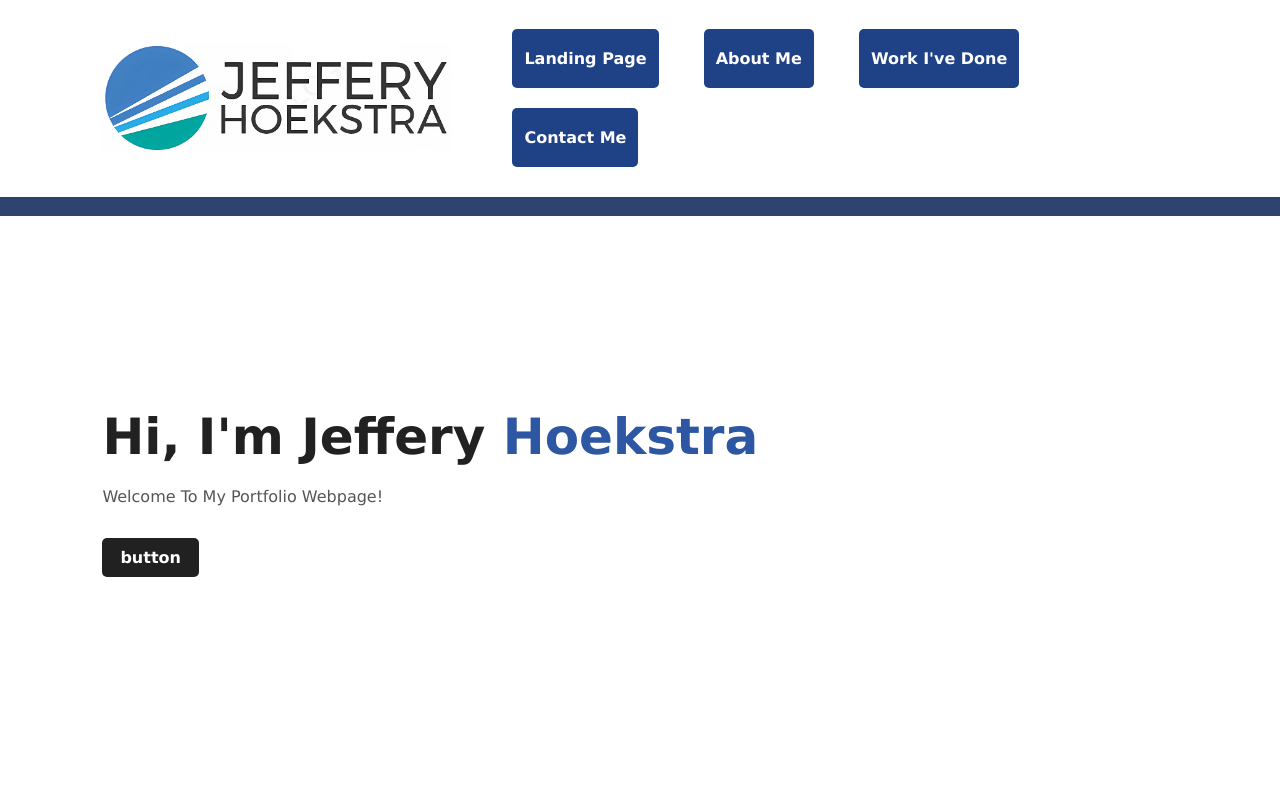
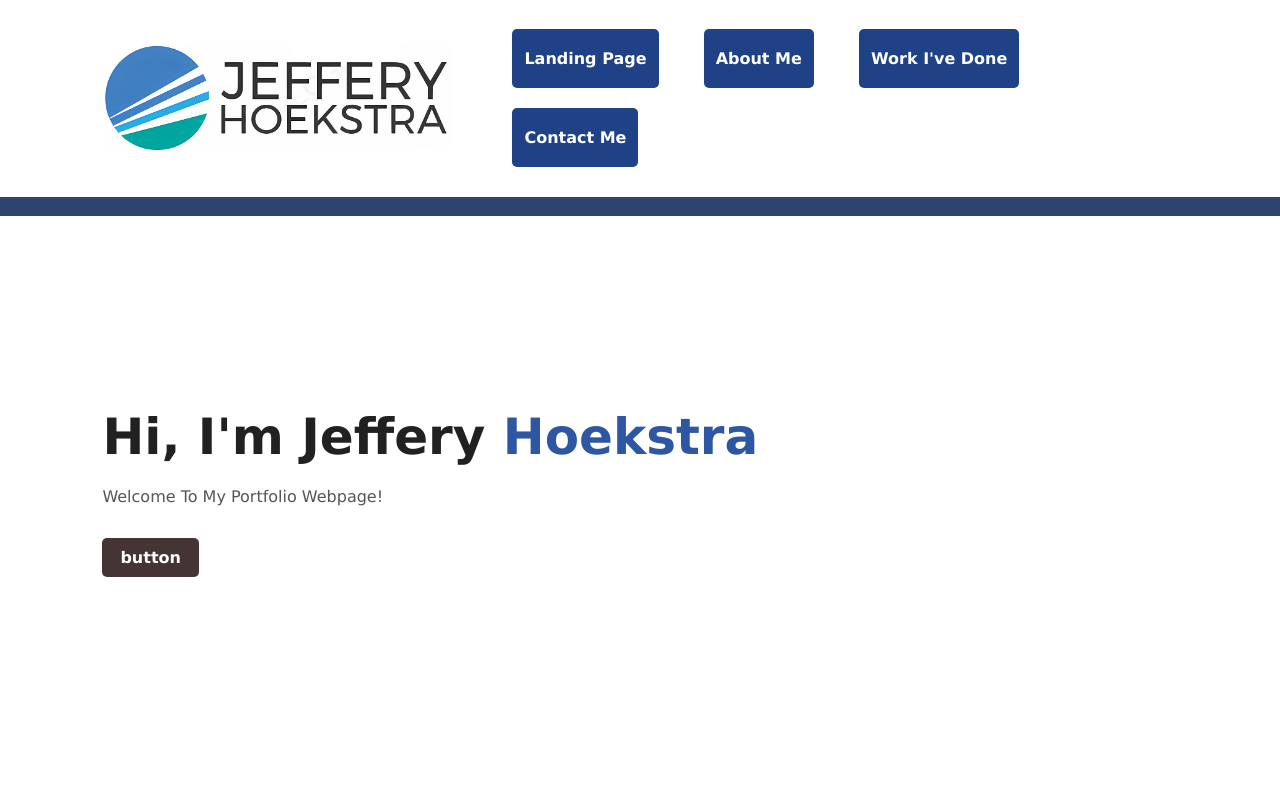
Before and after one commit to jefferyhoekstra/myportfolio, a web app: file index.html in a window 1280 px wide. Shown: the part 39-838 px from the top of the page. Run offline with its HTML, style and script files only (its server is not run), Linux system fonts and the light colour scheme.

Commit message:
Update styles.css

```diff
--- a/css/styles.css
+++ b/css/styles.css
@@ -83,7 +83,7 @@ span {
 }
 
 .detel a {
-    background: #212121;
+    background: #443434;
     padding: 10px 18px;
     text-decoration: none;
     font-weight: bold;
```
